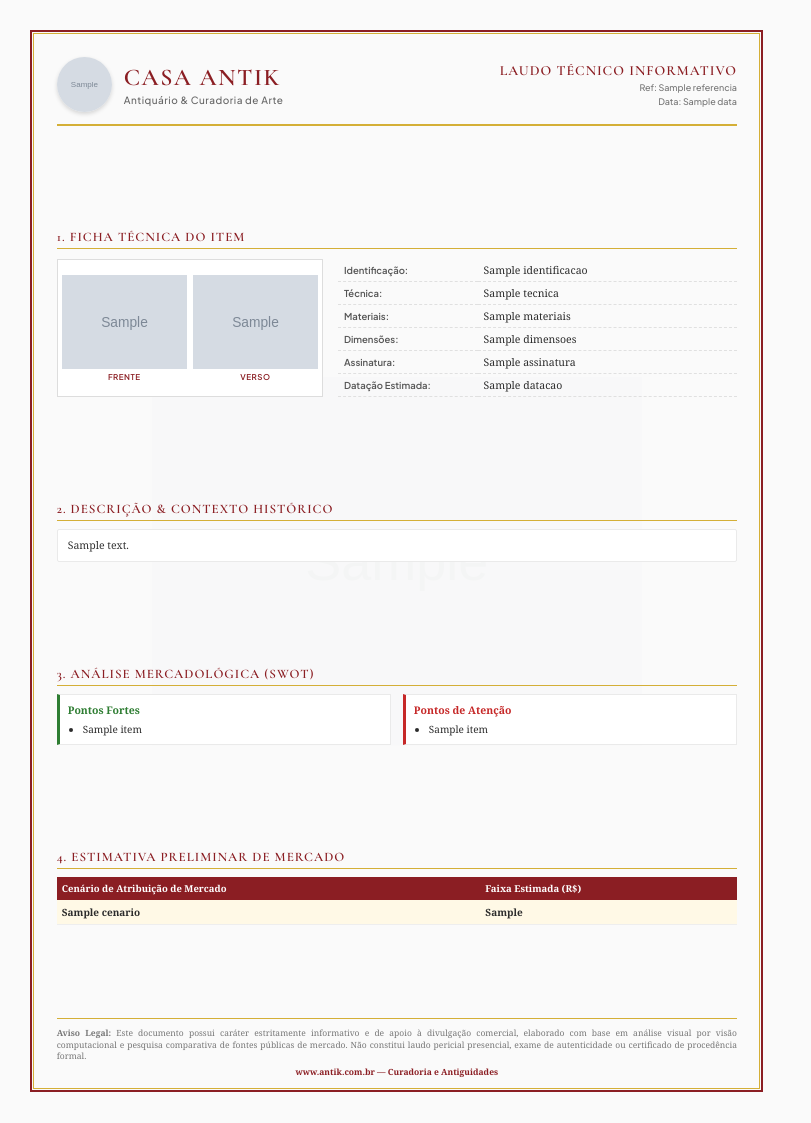
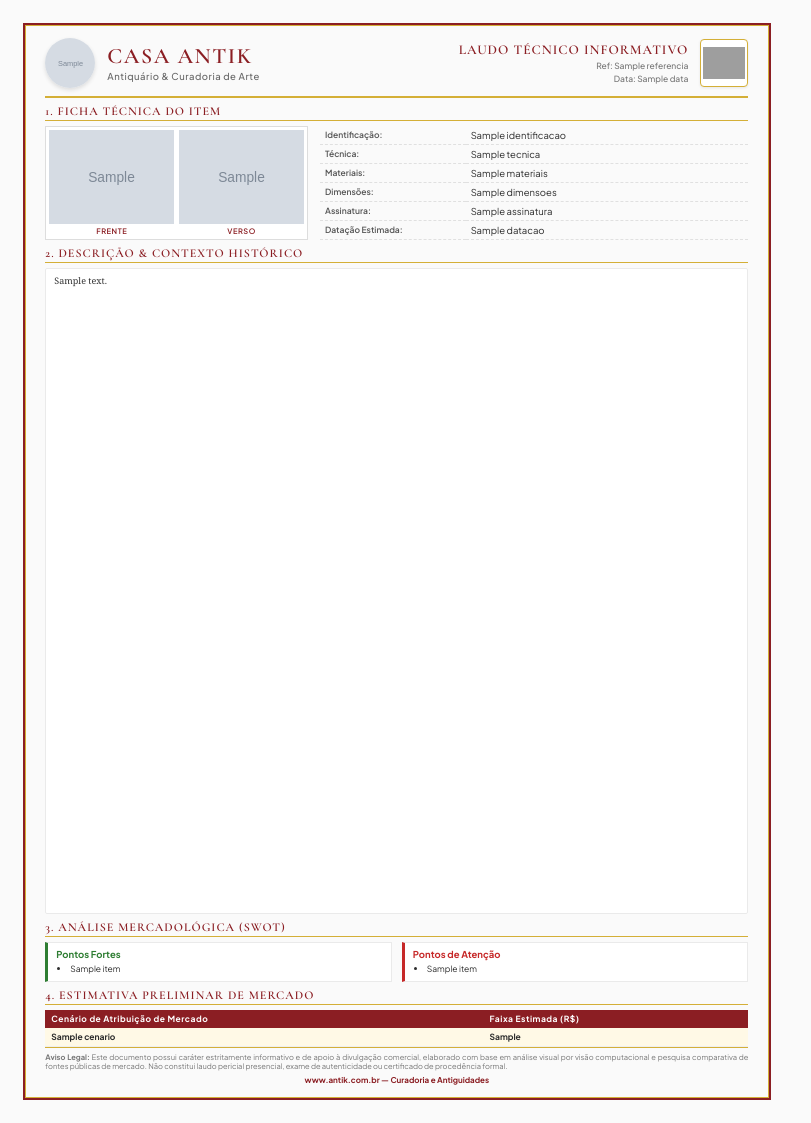
Before and after one commit to upsmartbr-maker/antik-laudos, a FastAPI app: template templates/laudo_template.html in a window 1280 px wide. Shown: the whole page, without its empty margins (0-811 px from the left). Run offline with FastAPI, Linux system fonts and the light colour scheme; the template is opened without the code that fills it: most values are stand-ins (such as "Sample title", 1, 10 or a date in 2020); grey boxes marked "Sample" are stand-in pictures; grey boxes are pictures that could not be loaded.

Commit message:
perf: otimizacao de peso do template, protecao A4 e inclusao de QR Code no cabecalho

```diff
--- a/gemini_service.py
+++ b/gemini_service.py
@@ -101,9 +101,11 @@ def generate_mock_laudo(
         referencia = f"#ANTK-2026-{hash_calc}"
 
     today_str = datetime.date.today().strftime("%d/%m/%Y")
+    hash_foto = referencia.replace("#ANTK-2026-", "").replace("#", "")
 
     res = {
         "referencia": referencia,
+        "hash_foto": hash_foto,
         "data": today_str,
         "identificacao": '"Peugeot 1912" (Plaqueta Original)',
         "tecnica": "Assemblage / Relevo Tridimensional",
@@ -320,6 +322,7 @@ async def gerar_dados_laudo_gemini(
             data = json.loads(response.text)
             # Garantir a referência única calculada por hash determinístico
             data["referencia"] = referencia_unica
+            data["hash_foto"] = hash_calculado
             # Imagem frontal embutida em Base64 Data URI
             data["imagem_url"] = b64_data_uri
             if b64_verso_data_uri:
--- a/requirements.txt
+++ b/requirements.txt
@@ -12,3 +12,4 @@ beautifulsoup4>=4.12.0
 xhtml2pdf>=0.2.15
 supabase>=2.0.0
 pyjwt>=2.8.0
+qrcode>=7.4.2
--- a/templates/laudo_template.html
+++ b/templates/laudo_template.html
@@ -8,7 +8,7 @@
   <link href="https://fonts.googleapis.com/css2?family=Cormorant+Garamond:ital,wght@0,300;0,400;0,500;0,600;0,700;1,400&family=Plus+Jakarta+Sans:wght@300;400;500;600;700&display=swap" rel="stylesheet">
   <style>
     @page {
-      size: A4;
+      size: A4 portrait;
       margin: 0;
     }
 
@@ -21,6 +21,7 @@
         background-color: #FAFAFA !important;
         -webkit-print-color-adjust: exact !important;
         print-color-adjust: exact !important;
+        overflow: hidden !important;
       }
     }
 
@@ -35,57 +36,65 @@
       padding: 0;
       width: 210mm;
       height: 297mm;
-      font-family: 'Georgia', 'Times New Roman', serif;
+      max-height: 297mm;
+      font-family: 'Cormorant Garamond', Baskerville, 'Times New Roman', Georgia, serif;
       background-color: #FAFAFA;
       color: #2C2C2C;
       position: relative;
       overflow: hidden;
     }
 
-    /* Borda Elegante Dupla */
+    /* Borda Elegante Dupla A4 */
     .page-border {
       position: absolute;
-      top: 8mm;
-      left: 8mm;
-      right: 8mm;
-      bottom: 8mm;
+      top: 6mm;
+      left: 6mm;
+      right: 6mm;
+      bottom: 6mm;
       border: 2px solid #8B1E23;
       outline: 1px solid #D4AF37;
-      outline-offset: -4px;
+      outline-offset: -3px;
       pointer-events: none;
       z-index: 10;
     }
 
-    /* Marca d'Água Centralizada */
-    .watermark {
+    /* Marca d'Água Centralizada (Reutiliza imagem do header sem duplicar Base64) */
+    .watermark-bg {
       position: absolute;
       top: 50%;
       left: 50%;
       transform: translate(-50%, -50%);
-      width: 130mm;
+      width: 125mm;
+      height: 125mm;
+      background-repeat: no-repeat;
+      background-position: center;
+      background-size: contain;
       opacity: 0.04;
       z-index: 1;
       pointer-events: none;
     }
 
-    /* Container de Conteúdo */
+    /* Container de Conteúdo com Padding Calibrado A4 */
     .container {
       position: relative;
       z-index: 2;
-      padding: 15mm 15mm 12mm 15mm;
+      padding: 10mm 12mm 10mm 12mm;
       height: 100%;
+      max-height: 297mm;
       display: flex;
       flex-direction: column;
       justify-content: space-between;
+      overflow: hidden;
     }
 
     /* Cabeçalho */
     header {
+      flex: 0 0 auto;
       display: flex;
       align-items: center;
       justify-content: space-between;
       border-bottom: 2px solid #D4AF37;
-      padding-bottom: 12px;
+      padding-bottom: 8px;
     }
 
     .header-logo-container {
@@ -95,39 +104,49 @@
     }
 
     .header-logo {
-      width: 55px;
-      height: 55px;
+      width: 50px;
+      height: 50px;
       border-radius: 50%;
-      box-shadow: 0 2px 4px rgba(0,0,0,0.15);
+      box-shadow: 0 2px 4px rgba(0,0,0,0.12);
       object-fit: cover;
     }
 
     .brand-title {
-      font-family: 'Cormorant Garamond', serif;
-      font-size: 24px;
+      font-family: 'Cormorant Garamond', Baskerville, 'Times New Roman', Georgia, serif;
+      font-size: 22px;
       font-weight: 600;
       color: #8B1E23;
       letter-spacing: 1.5px;
       margin: 0;
       text-transform: uppercase;
+      line-height: 1.1;
     }
 
     .brand-subtitle {
-      font-family: 'Plus Jakarta Sans', sans-serif;
-      font-size: 10px;
+      font-family: 'Plus Jakarta Sans', -apple-system, BlinkMacSystemFont, 'Segoe UI', Roboto, Helvetica, Arial, sans-serif;
+      font-size: 9.5px;
       font-weight: 500;
       color: #666;
       margin: 2px 0 0 0;
       letter-spacing: 0.5px;
     }
 
-    .doc-title-block {
+    .header-meta-group {
+      display: flex;
+      align-items: center;
+      gap: 12px;
       text-align: right;
     }
 
+    .doc-title-block {
+      display: flex;
+      flex-direction: column;
+      align-items: flex-end;
+    }
+
     .doc-title {
-      font-family: 'Cormorant Garamond', serif;
-      font-size: 14px;
+      font-family: 'Cormorant Garamond', Baskerville, 'Times New Roman', Georgia, serif;
+      font-size: 13.5px;
       font-weight: 600;
       color: #8B1E23;
       text-transform: uppercase;
@@ -136,38 +155,65 @@
     }
 
     .doc-number {
-      font-family: 'Plus Jakarta Sans', sans-serif;
-      font-size: 9px;
+      font-family: 'Plus Jakarta Sans', -apple-system, BlinkMacSystemFont, 'Segoe UI', Roboto, Helvetica, Arial, sans-serif;
+      font-size: 8.5px;
       font-weight: 500;
       color: #777;
-      margin-top: 3px;
+      margin-top: 2px;
+    }
+
+    /* QR Code de Autenticação 48px x 48px com Borda Dourada */
+    .qrcode-wrapper {
+      display: inline-block;
+      text-decoration: none;
+      line-height: 0;
+    }
+
+    .header-qrcode {
+      width: 48px;
+      height: 48px;
+      border: 1px solid #D4AF37;
+      border-radius: 4px;
+      padding: 2px;
+      background: #FFFFFF;
+      display: block;
+      box-shadow: 0 1px 3px rgba(0, 0, 0, 0.08);
+      object-fit: contain;
     }
 
     /* Seções Principais */
+    section {
+      page-break-inside: avoid;
+    }
+
     .section-title {
-      font-family: 'Cormorant Garamond', serif;
-      font-size: 13px;
+      font-family: 'Cormorant Garamond', Baskerville, 'Times New Roman', Georgia, serif;
+      font-size: 12px;
       font-weight: 600;
       color: #8B1E23;
       text-transform: uppercase;
       letter-spacing: 1px;
       border-bottom: 1px solid #D4AF37;
-      padding-bottom: 3px;
-      margin-top: 10px;
-      margin-bottom: 8px;
+      padding-bottom: 2px;
+      margin-top: 6px;
+      margin-bottom: 5px;
     }
 
-    /* Layout da Peça e Especificações */
+    /* 1. Layout da Peça e Ficha Técnica */
+    .sec-specs {
+      flex: 0 0 auto;
+    }
+
     .piece-overview {
       display: flex;
-      gap: 15px;
-      margin-top: 10px;
+      gap: 12px;
+      margin-top: 4px;
     }
 
     .piece-image-container {
-      width: 40%;
+      width: 38%;
       border: 1px solid #DDD;
-      padding: 5px;
+      padding: 4px;
       background-color: #FFF;
       text-align: center;
       display: flex;
@@ -177,7 +223,7 @@
 
     .piece-image {
       width: 100%;
-      max-height: 180px;
+      max-height: 140px;
       object-fit: contain;
       display: block;
     }
@@ -185,8 +231,8 @@
     .piece-image-container.dual-image {
       display: flex;
       flex-direction: row;
-      gap: 6px;
-      padding: 4px;
+      gap: 5px;
+      padding: 3px;
     }
 
     .sub-image-box {
@@ -201,69 +247,89 @@
 
     .piece-image.dual {
       width: 100%;
-      max-height: 160px;
+      max-height: 130px;
       object-fit: contain;
     }
 
     .image-subcaption {
-      font-family: 'Plus Jakarta Sans', sans-serif;
-      font-size: 8px;
+      font-family: 'Plus Jakarta Sans', -apple-system, BlinkMacSystemFont, 'Segoe UI', Roboto, Helvetica, Arial, sans-serif;
+      font-size: 7.5px;
       font-weight: 600;
       color: #8B1E23;
       text-transform: uppercase;
       letter-spacing: 0.5px;
-      margin-top: 3px;
+      margin-top: 2px;
     }
 
     .piece-specs {
-      width: 60%;
+      width: 62%;
     }
 
     table.specs-table {
       width: 100%;
       border-collapse: collapse;
-      font-size: 10.5px;
+      font-size: 9.5px;
+      font-family: 'Plus Jakarta Sans', -apple-system, BlinkMacSystemFont, 'Segoe UI', Roboto, Helvetica, Arial, sans-serif;
     }
 
     table.specs-table td {
-      padding: 4px 6px;
+      padding: 3px 5px;
       border-bottom: 1px dashed #E0E0E0;
     }
 
     table.specs-table td.label {
-      font-family: 'Plus Jakarta Sans', sans-serif;
-      font-size: 9.5px;
+      font-size: 8.5px;
       font-weight: 600;
       color: #555;
-      width: 35%;
+      width: 34%;
     }
 
-    /* Descrição Texto */
+    /* 2. Descrição & Contexto Histórico */
+    .sec-desc {
+      flex: 1 1 auto;
+      min-height: 0;
+      display: flex;
+      flex-direction: column;
+      overflow: hidden;
+    }
+
     .text-box {
-      font-size: 10.5px;
-      line-height: 1.45;
+      font-family: 'Georgia', 'Times New Roman', serif;
+      font-size: 9px;
+      line-height: 1.35;
       color: #333;
       background-color: #FFF;
       border: 1px solid #EAEAEA;
-      padding: 8px 10px;
+      padding: 6px 8px;
       border-radius: 2px;
       text-align: justify;
+      flex: 1 1 auto;
+      overflow: hidden;
+      display: -webkit-box;
+      -webkit-box-orient: vertical;
+      -webkit-line-clamp: 6;
+      line-clamp: 6;
     }
 
-    /* Caixas de Prós e Contras */
+    /* 3. Análise Mercadológica (SWOT) */
+    .sec-swot {
+      flex: 0 0 auto;
+    }
+
     .swot-container {
       display: flex;
-      gap: 12px;
-      margin-top: 5px;
+      gap: 10px;
+      margin-top: 4px;
     }
 
     .swot-box {
       width: 50%;
       background-color: #FFF;
       border: 1px solid #EAEAEA;
-      padding: 8px;
-      font-size: 10px;
-      line-height: 1.4;
+      padding: 5px 8px;
+      font-size: 8.5px;
+      line-height: 1.3;
+      font-family: 'Plus Jakarta Sans', -apple-system, BlinkMacSystemFont, 'Segoe UI', Roboto, Helvetica, Arial, sans-serif;
     }
 
     .swot-box.pros {
@@ -276,8 +342,8 @@
 
     .swot-title {
       font-weight: bold;
-      margin-bottom: 4px;
-      font-size: 10.5px;
+      margin-bottom: 3px;
+      font-size: 9.5px;
     }
 
     .swot-box.pros .swot-title { color: #2E7D32; }
@@ -285,28 +351,38 @@
 
     .swot-box ul {
       margin: 0;
-      padding-left: 15px;
+      padding-left: 14px;
     }
 
-    /* Tabela de Precaver / Estimativa */
+    .swot-box li {
+      margin-bottom: 2px;
+    }
+
+    /* 4. Estimativa Preliminar de Mercado */
+    .sec-pricing {
+      flex: 0 0 auto;
+    }
+
     table.pricing-table {
       width: 100%;
       border-collapse: collapse;
-      font-size: 10px;
-      margin-top: 5px;
+      font-size: 8.5px;
+      margin-top: 4px;
       background-color: #FFF;
+      font-family: 'Plus Jakarta Sans', -apple-system, BlinkMacSystemFont, 'Segoe UI', Roboto, Helvetica, Arial, sans-serif;
     }
 
     table.pricing-table th {
       background-color: #8B1E23;
       color: #FFF;
-      padding: 5px;
+      padding: 3.5px 6px;
       text-align: left;
-      font-size: 9.5px;
+      font-size: 8.5px;
+      letter-spacing: 0.5px;
     }
 
     table.pricing-table td {
-      padding: 5px;
+      padding: 3.5px 6px;
       border-bottom: 1px solid #EEE;
     }
 
@@ -317,12 +393,14 @@
 
     /* Rodapé / Isenção Legal */
     footer {
+      flex: 0 0 auto;
       border-top: 1px solid #D4AF37;
-      padding-top: 8px;
-      font-size: 8.5px;
+      padding-top: 5px;
+      font-size: 7.5px;
       color: #777;
-      line-height: 1.35;
+      line-height: 1.25;
       text-align: justify;
+      font-family: 'Plus Jakarta Sans', -apple-system, BlinkMacSystemFont, 'Segoe UI', Roboto, Helvetica, Arial, sans-serif;
     }
 
     .disclaimer {
@@ -333,7 +411,8 @@
       text-align: center;
       font-weight: bold;
       color: #8B1E23;
-      margin-top: 4px;
+      margin-top: 3px;
+      font-size: 8px;
     }
   </style>
 </head>
@@ -342,29 +421,34 @@
   <!-- Borda decorativa A4 -->
   <div class="page-border"></div>
 
-  <!-- Marca d'Água do Logo no Fundo -->
-  <img src="{{ logo_base64 }}" class="watermark" alt="Marca d'água Casa Antik">
+  <!-- Marca d'Água Centralizada (sem duplicação de Base64 no HTML) -->
+  <div class="watermark-bg" id="watermarkBg"></div>
 
   <div class="container">
 
-    <!-- Cabeçalho -->
+    <!-- Cabeçalho com Logotipo e QR Code de Autenticação -->
     <header>
       <div class="header-logo-container">
-        <img src="{{ logo_base64 }}" class="header-logo" alt="Logo Casa Antik">
+        <img src="{{ logo_base64 }}" class="header-logo" id="headerLogo" alt="Logo Casa Antik">
         <div>
           <h1 class="brand-title">Casa Antik</h1>
           <p class="brand-subtitle">Antiquário & Curadoria de Arte</p>
         </div>
       </div>
-      <div class="doc-title-block">
-        <h2 class="doc-title">Laudo Técnico Informativo</h2>
-        <div class="doc-number">Ref: {{ referencia }}</div>
-        <div class="doc-number">Data: {{ data }}</div>
+      <div class="header-meta-group">
+        <div class="doc-title-block">
+          <h2 class="doc-title">Laudo Técnico Informativo</h2>
+          <div class="doc-number">Ref: {{ referencia }}</div>
+          <div class="doc-number">Data: {{ data }}</div>
+        </div>
+        <a href="https://www.antik.com.br/laudo/{{ hash_foto }}" target="_blank" class="qrcode-wrapper" title="Validar autenticidade do laudo">
+          <img src="{{ qrcode_base64 }}" class="header-qrcode" alt="QR Code de Validação">
+        </a>
       </div>
     </header>
 
-    <!-- Visão Geral do Produto -->
-    <section>
+    <!-- 1. Ficha Técnica do Item -->
+    <section class="sec-specs">
       <div class="section-title">1. Ficha Técnica do Item</div>
       <div class="piece-overview">
         {% if imagem_verso_url %}
@@ -380,7 +464,6 @@
         </div>
         {% else %}
         <div class="piece-image-container">
-          <!-- Imagem dinâmica da peça -->
           <img src="{{ imagem_url }}" class="piece-image" alt="Fotografia da Peça">
         </div>
         {% endif %}
@@ -415,16 +498,16 @@
       </div>
     </section>
 
-    <!-- Descrição Descritiva e Histórica -->
-    <section>
+    <!-- 2. Descrição & Contexto Histórico -->
+    <section class="sec-desc">
       <div class="section-title">2. Descrição & Contexto Histórico</div>
       <div class="text-box">
         {{ descricao_contexto }}
       </div>
     </section>
 
-    <!-- Prós e Contras -->
-    <section>
+    <!-- 3. Análise Mercadológica (SWOT) -->
+    <section class="sec-swot">
       <div class="section-title">3. Análise Mercadológica (SWOT)</div>
       <div class="swot-container">
         <div class="swot-box pros">
@@ -446,8 +529,8 @@
       </div>
     </section>
 
-    <!-- Cenário de Valoração -->
-    <section>
+    <!-- 4. Estimativa Preliminar de Mercado -->
+    <section class="sec-pricing">
       <div class="section-title">4. Estimativa Preliminar de Mercado</div>
       <table class="pricing-table">
         <thead>
@@ -467,7 +550,7 @@
       </table>
     </section>
 
-    <!-- Isenção Legal e Rodapé -->
+    <!-- Rodapé / Isenção Legal -->
     <footer>
       <p class="disclaimer">
         <b>Aviso Legal:</b> Este documento possui caráter estritamente informativo e de apoio à divulgação comercial, elaborado com base em análise visual por visão computacional e pesquisa comparativa de fontes públicas de mercado. Não constitui laudo pericial presencial, exame de autenticidade ou certificado de procedência formal.
@@ -477,5 +560,18 @@
 
   </div>
 
+  <!-- Sincroniza marca d'água sem duplicar Base64 no arquivo -->
+  <script>
+    (function() {
+      try {
+        var logo = document.getElementById('headerLogo');
+        var wm = document.getElementById('watermarkBg');
+        if (logo && wm && logo.src) {
+          wm.style.backgroundImage = 'url("' + logo.src + '")';
+        }
+      } catch (e) {}
+    })();
+  </script>
+
 </body>
 </html>
```
Also changed, not shown: pdf_service.py (+33 -1 lines), test_template_opt.py (added, +65 -0 lines).
